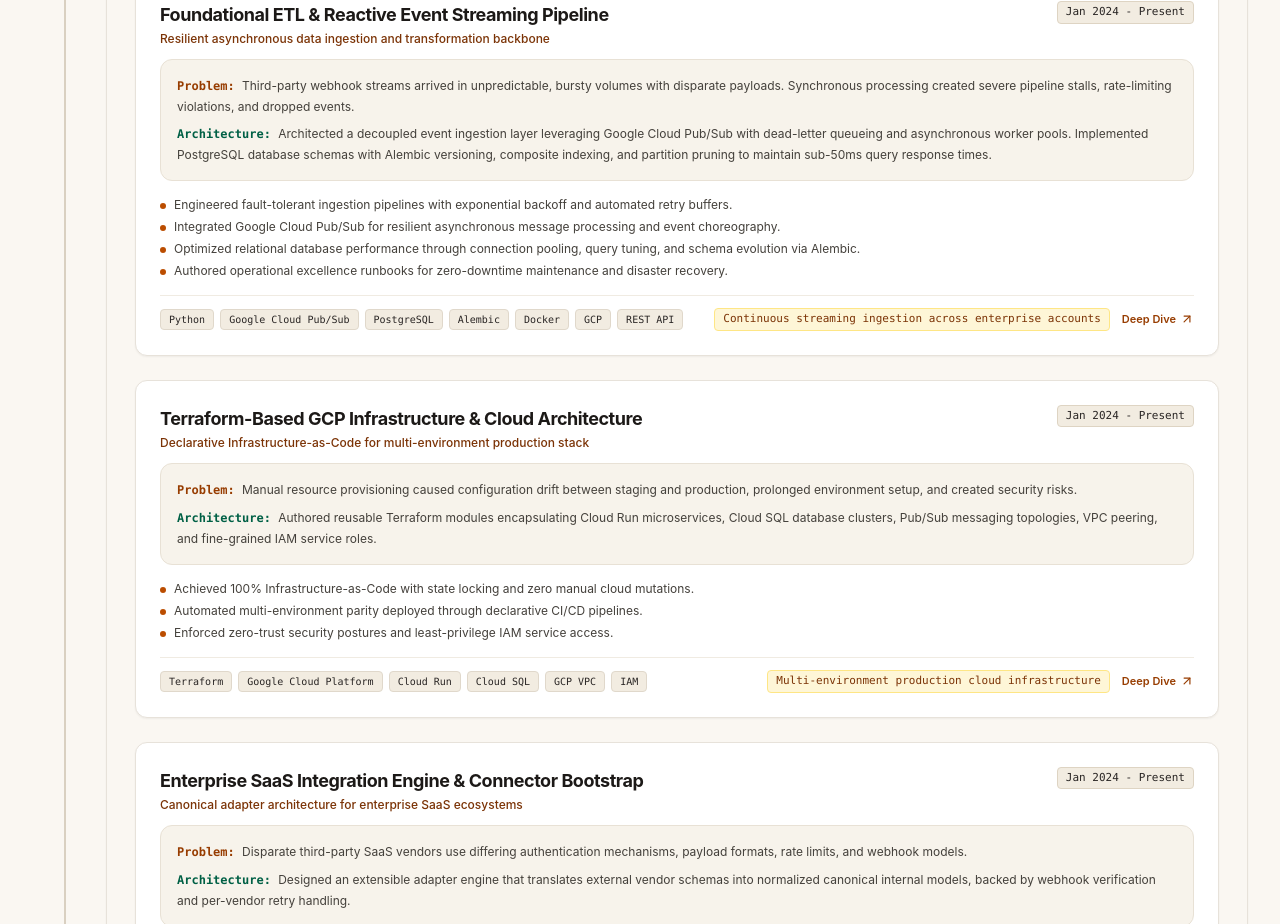
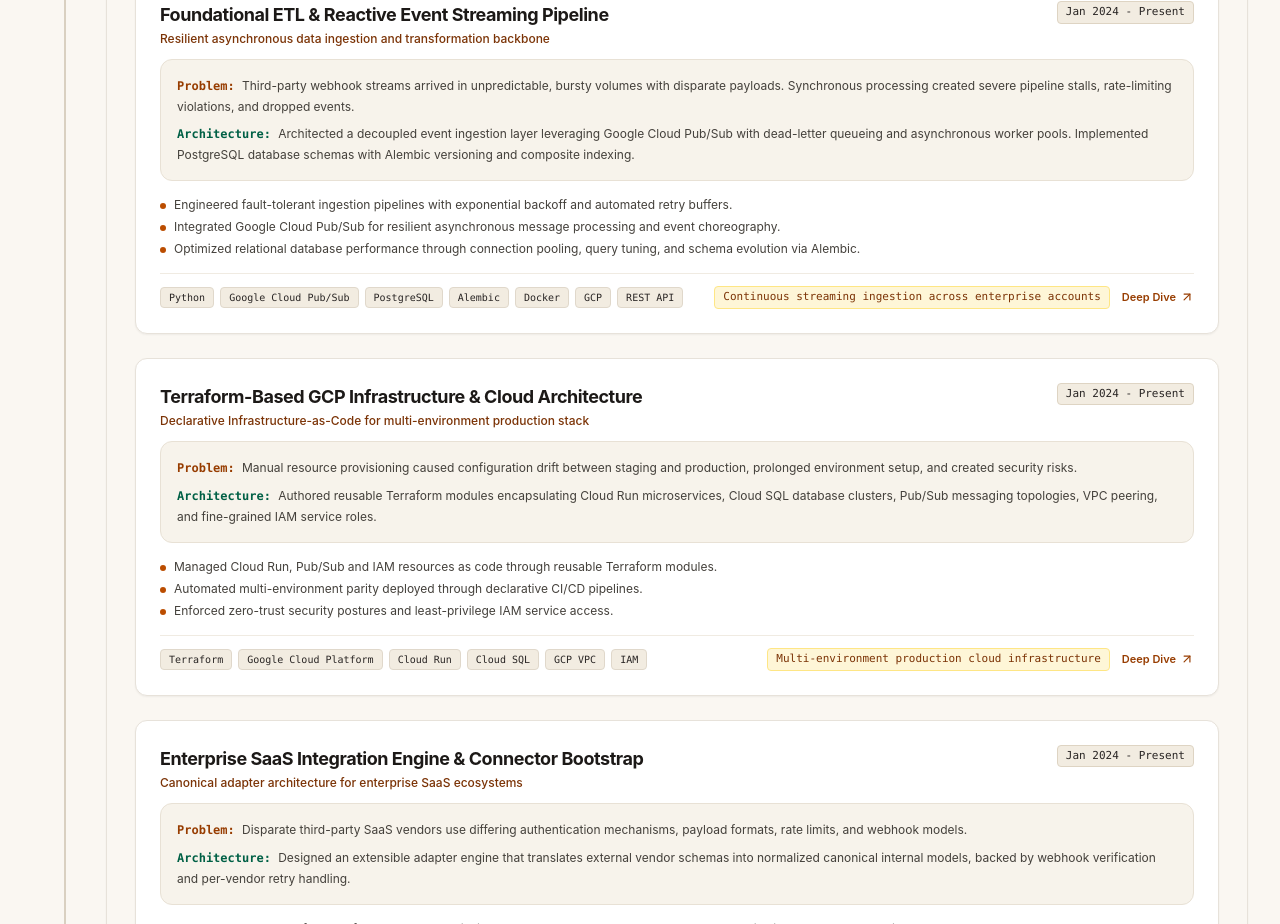
Before and after one commit to saurabhsar/resume, a React (Vite) app: page / in a window 1280 px wide. Shown: the part 3340-4264 px from the top of the page. Built offline with nearby package versions, Linux system fonts and the light colour scheme; the HTML template or start-up script is replaced by a standard one.

Commit message:
fix: drop unsupported ETL and Terraform claims
Remove the sub-50ms / partition pruning, runbooks, and 100% IaC claims.

```diff
--- a/src/data/resumeData.js
+++ b/src/data/resumeData.js
@@ -196,12 +196,11 @@
           problem:
             "Third-party webhook streams arrived in unpredictable, bursty volumes with disparate payloads. Synchronous processing created severe pipeline stalls, rate-limiting violations, and dropped events.",
           architecture:
-            "Architected a decoupled event ingestion layer leveraging Google Cloud Pub/Sub with dead-letter queueing and asynchronous worker pools. Implemented PostgreSQL database schemas with Alembic versioning, composite indexing, and partition pruning to maintain sub-50ms query response times.",
+            "Architected a decoupled event ingestion layer leveraging Google Cloud Pub/Sub with dead-letter queueing and asynchronous worker pools. Implemented PostgreSQL database schemas with Alembic versioning and composite indexing.",
           keyPoints: [
             "Engineered fault-tolerant ingestion pipelines with exponential backoff and automated retry buffers.",
             "Integrated Google Cloud Pub/Sub for resilient asynchronous message processing and event choreography.",
             "Optimized relational database performance through connection pooling, query tuning, and schema evolution via Alembic.",
-            "Authored operational excellence runbooks for zero-downtime maintenance and disaster recovery.",
           ],
           techStack: ["Python", "Google Cloud Pub/Sub", "PostgreSQL", "Alembic", "Docker", "GCP", "REST API"],
           scale: "Continuous streaming ingestion across enterprise accounts",
@@ -218,7 +217,7 @@
           architecture:
             "Authored reusable Terraform modules encapsulating Cloud Run microservices, Cloud SQL database clusters, Pub/Sub messaging topologies, VPC peering, and fine-grained IAM service roles.",
           keyPoints: [
-            "Achieved 100% Infrastructure-as-Code with state locking and zero manual cloud mutations.",
+            "Managed Cloud Run, Pub/Sub and IAM resources as code through reusable Terraform modules.",
             "Automated multi-environment parity deployed through declarative CI/CD pipelines.",
             "Enforced zero-trust security postures and least-privilege IAM service access.",
           ],
```
